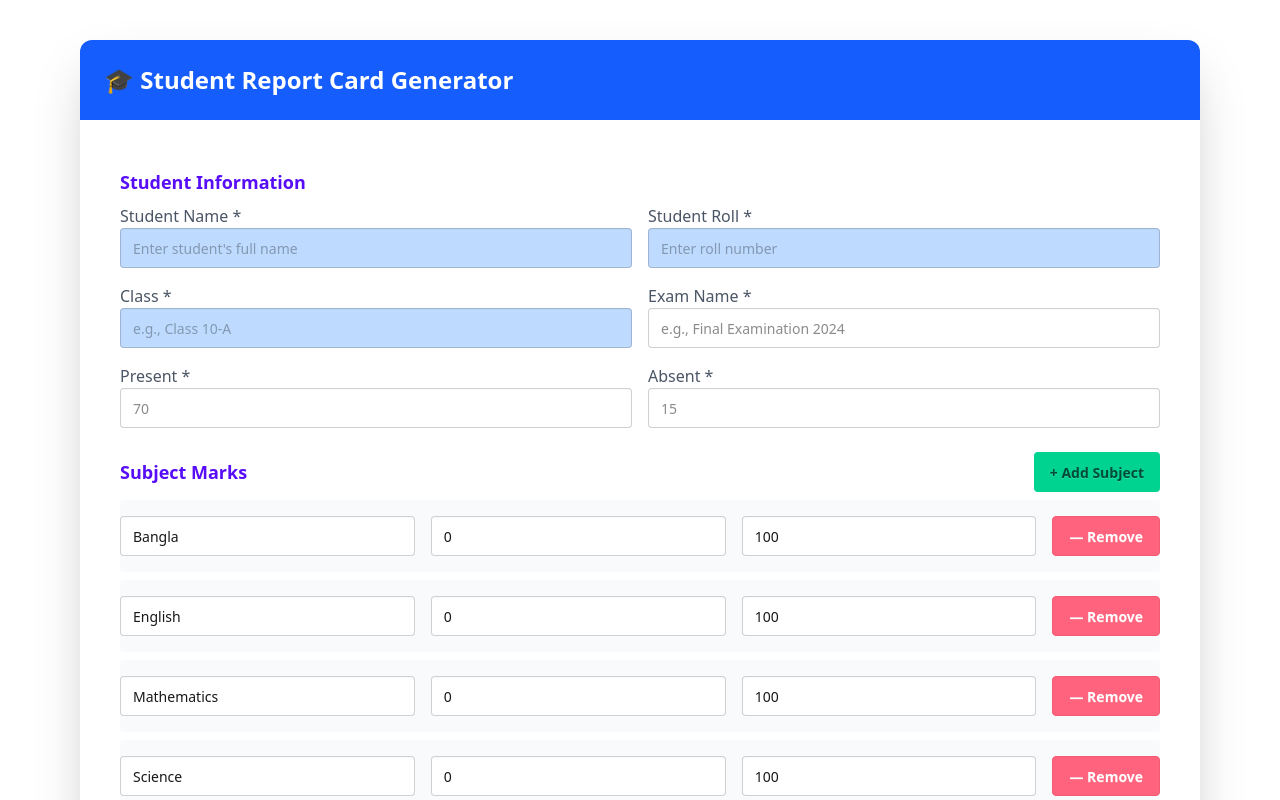
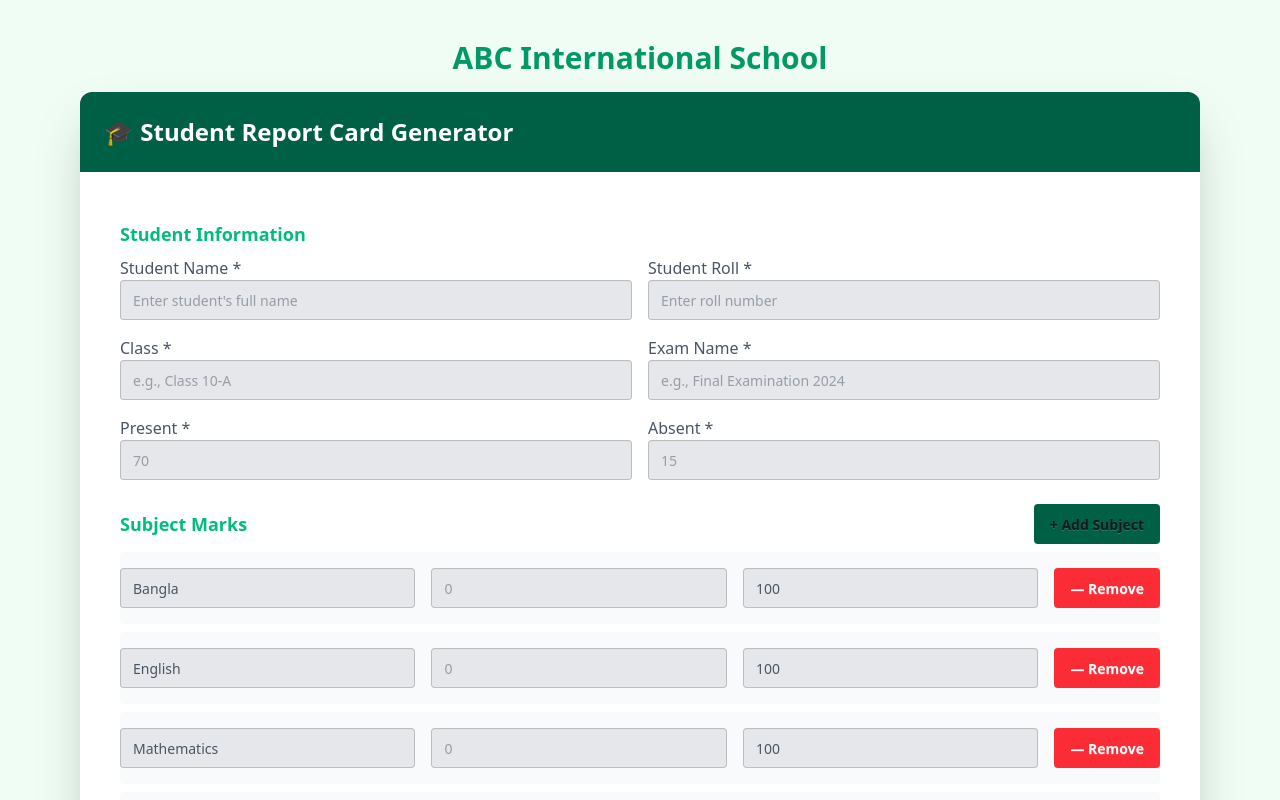
Before and after one commit to merazzak20/school-result-generator, a React (Vite) app: page / in a window 1280 px wide. Shown: the top 800 px of the page. Built offline with nearby package versions, Linux system fonts and the light colour scheme; what @react-pdf/renderer would draw is missing.

Commit message:
update color theme

```diff
--- a/src/Pages/HomeComponents/StudentReportCardGenerator.jsx
+++ b/src/Pages/HomeComponents/StudentReportCardGenerator.jsx
@@ -16,10 +16,10 @@ const StudentReportCardGenerator = () => {
   });
 
   const [subjects, setSubjects] = useState([
-    { name: "Bangla", marksObtained: 0, totalMarks: 100 },
-    { name: "English", marksObtained: 0, totalMarks: 100 },
-    { name: "Mathematics", marksObtained: 0, totalMarks: 100 },
-    { name: "Science", marksObtained: 0, totalMarks: 100 },
+    { name: "Bangla", marksObtained: "", totalMarks: 100 },
+    { name: "English", marksObtained: "", totalMarks: 100 },
+    { name: "Mathematics", marksObtained: "", totalMarks: 100 },
+    { name: "Science", marksObtained: "", totalMarks: 100 },
   ]);
 
   const handleStudentChange = (e) => {
@@ -54,13 +54,16 @@ const StudentReportCardGenerator = () => {
   return (
     <div className="py-10">
       <Container>
+        <h1 className="text-emerald-600 text-center font-bold text-3xl mb-4">
+          ABC International School
+        </h1>
         <div className="bg-white shadow-2xl">
-          <h1 className="text-2xl font-bold mb-2 bg-blue-600 text-white rounded-t-xl px-6 py-6">
+          <h1 className="text-2xl font-bold mb-2 bg-emerald-800 text-white rounded-t-xl px-6 py-6">
             🎓 Student Report Card Generator
           </h1>
           <div className="p-10">
             {/* Student Information */}
-            <h2 className="text-lg font-semibold text-primary mb-2">
+            <h2 className="text-lg font-semibold text-emerald-500 mb-2">
               Student Information
             </h2>
             <div className="grid grid-cols-1 md:grid-cols-2 w-full gap-4 mb-6">
@@ -71,7 +74,7 @@ const StudentReportCardGenerator = () => {
                   value={studentInfo.studentName}
                   onChange={handleStudentChange}
                   placeholder="Enter student's full name"
-                  className="input w-full bg-blue-200 text-gray-600"
+                  className="input w-full bg-gray-200 text-gray-600"
                   required
                 />
               </div>
@@ -83,7 +86,7 @@ const StudentReportCardGenerator = () => {
                   value={studentInfo.rollNumber}
                   onChange={handleStudentChange}
                   placeholder="Enter roll number"
-                  className="input w-full bg-blue-200 text-gray-600"
+                  className="input w-full bg-gray-200 text-gray-600"
                   required
                 />
               </div>
@@ -94,7 +97,7 @@ const StudentReportCardGenerator = () => {
                   value={studentInfo.className}
                   onChange={handleStudentChange}
                   placeholder="e.g., Class 10-A"
-                  className="input w-full bg-blue-200 text-gray-600"
+                  className="input w-full bg-gray-200 text-gray-600"
                   required
                 />
               </div>
@@ -106,7 +109,7 @@ const StudentReportCardGenerator = () => {
                   value={studentInfo.examName}
                   onChange={handleStudentChange}
                   placeholder="e.g., Final Examination 2024"
-                  className="input w-full"
+                  className="input w-full bg-gray-200 text-gray-600"
                   required
                 />
               </div>
@@ -118,7 +121,7 @@ const StudentReportCardGenerator = () => {
                   value={studentInfo.present}
                   onChange={handleStudentChange}
                   placeholder="70"
-                  className="input w-full"
+                  className="input w-full bg-gray-200 text-gray-600"
                   required
                 />
               </div>
@@ -130,7 +133,7 @@ const StudentReportCardGenerator = () => {
                   value={studentInfo.absent}
                   onChange={handleStudentChange}
                   placeholder="15"
-                  className="input w-full"
+                  className="input w-full bg-gray-200 text-gray-600"
                   required
                 />
               </div>
@@ -139,13 +142,13 @@ const StudentReportCardGenerator = () => {
             {/* Subject Marks */}
             <div className="mb-6">
               <div className="flex justify-between items-center mb-2">
-                <h3 className="text-lg font-semibold text-primary">
+                <h3 className="text-lg font-semibold text-emerald-500">
                   Subject Marks
                 </h3>
                 <button
                   onClick={handleAddSubject}
                   type="button"
-                  className="btn btn-success outline-none border-none shadow-none"
+                  className="btn bg-emerald-800 outline-none border-none shadow-none"
                 >
                   + Add Subject
                 </button>
@@ -163,7 +166,7 @@ const StudentReportCardGenerator = () => {
                     onChange={(e) =>
                       handleSubjectChange(index, "name", e.target.value)
                     }
-                    className="input w-full"
+                    className="input w-full bg-gray-200 text-gray-600"
                   />
                   <input
                     type="number"
@@ -176,7 +179,7 @@ const StudentReportCardGenerator = () => {
                         e.target.value
                       )
                     }
-                    className="input w-full"
+                    className="input w-full bg-gray-200 text-gray-600"
                   />
                   <input
                     type="number"
@@ -186,11 +189,11 @@ const StudentReportCardGenerator = () => {
                     // onChange={(e) =>
                     //   handleSubjectChange(index, "totalMarks", e.target.value)
                     // }
-                    className="input w-full"
+                    className="input w-full bg-gray-200 text-gray-600"
                   />
                   <button
                     onClick={() => handleRemoveSubject(index)}
-                    className="btn btn-error text-white shadow-none"
+                    className="btn bg-red-500 border-none text-white shadow-none"
                   >
                     — Remove
                   </button>
@@ -198,7 +201,10 @@ const StudentReportCardGenerator = () => {
               ))}
             </div>
 
-            <button onClick={handleGenerate} className="btn-primary btn">
+            <button
+              onClick={handleGenerate}
+              className="btn bg-emerald-800 border-none shadow-none"
+            >
               Generate Report Card
             </button>
           </div>
--- a/src/Pages/HomePage.jsx
+++ b/src/Pages/HomePage.jsx
@@ -3,7 +3,7 @@ import StudentReportCardGenerator from "./HomeComponents/StudentReportCardGenera
 
 const HomePage = () => {
   return (
-    <div className="bg-white ">
+    <div className="bg-green-50 ">
       <StudentReportCardGenerator></StudentReportCardGenerator>
     </div>
   );
```
